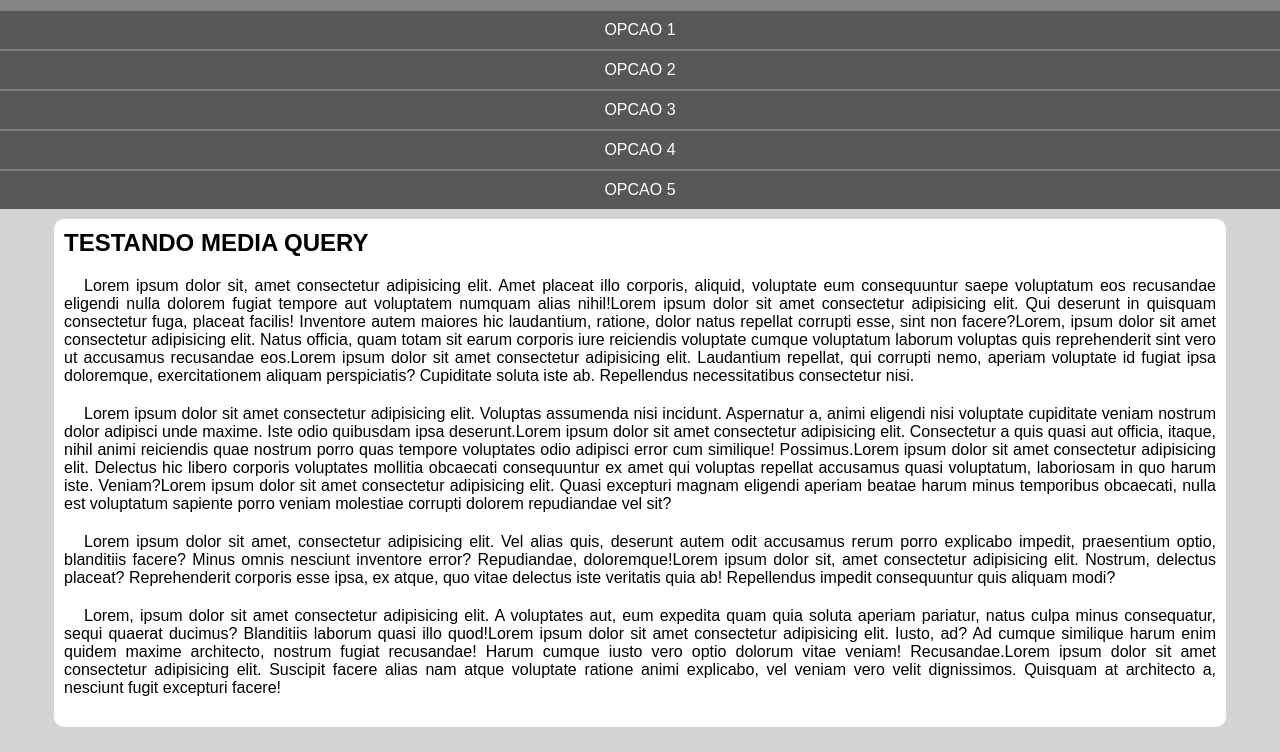
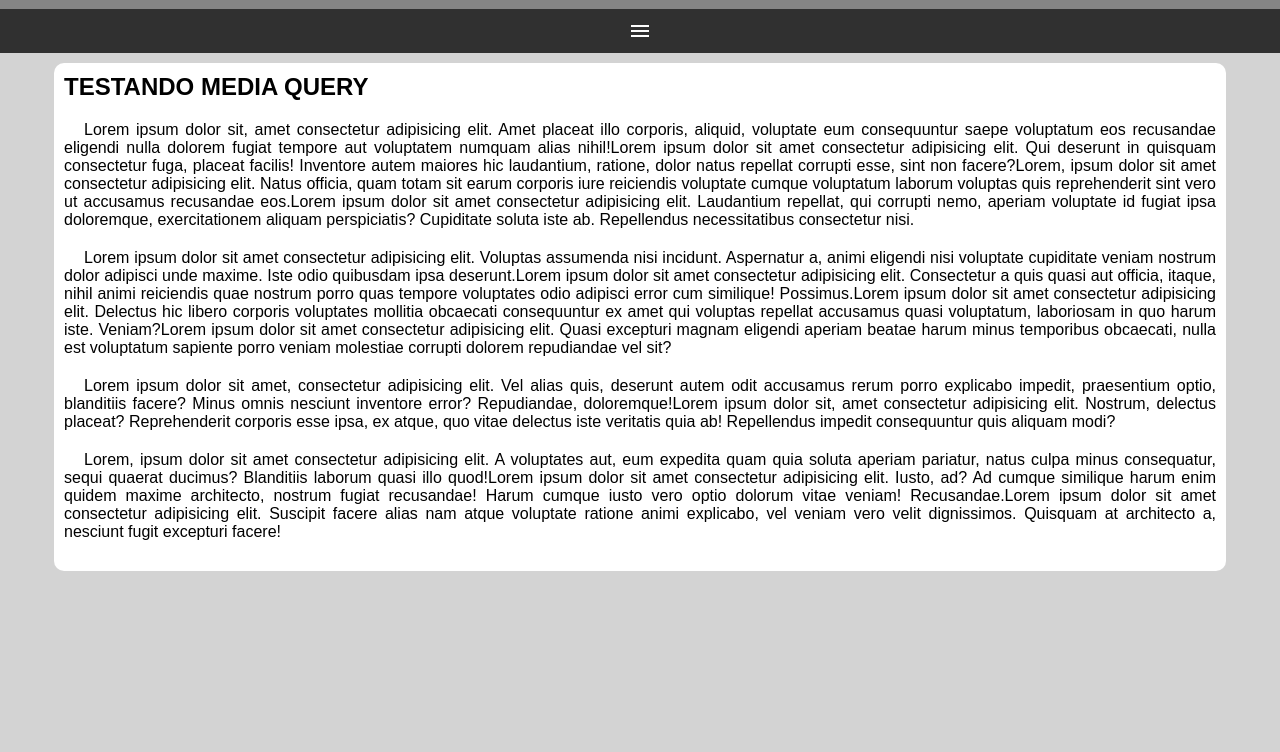
Before and after one commit to fabiomartinsbatista/html5-css3, a plain HTML site: page exercicios/ex026/mq005/index.html in a window 1280 px wide. Shown: the part 48-800 px from the top of the page. Drawn offline with Linux system fonts and the light colour scheme.

Commit message:
new burguer

```diff
--- a/exercicios/ex026/mq005/estilos/style.css
+++ b/exercicios/ex026/mq005/estilos/style.css
@@ -25,6 +25,26 @@ menu {
 
 menu > ul {
     list-style-type: none;
+}
+
+i#burguer {
+    background-color: rgb(48, 48, 48);
+    color: white;
+    display: block;
+    text-align: center;
+    padding: 10px;
+    cursor: pointer;
+}
+
+
+menu {
+       display: none;
+}
+
+
+i#burguer:hover {
+    background-color: white;
+    color: black;
 }
 
 menu > ul > li > a {
--- a/exercicios/ex026/mq005/index.html
+++ b/exercicios/ex026/mq005/index.html
@@ -4,12 +4,14 @@
     <meta charset="UTF-8">
     <meta name="viewport" content="width=device-width, initial-scale=1.0">
     <title>MEDIA QUERY</title>
+    <link href="https://fonts.googleapis.com/icon?family=Material+Icons" rel="stylesheet">
     <link rel="stylesheet" href="estilos/style.css">
 </head>
 <body>
     <header>
       <h1>MEU SITE</h1>
-      <menu>
+      <i id="burguer" class="material-icons" onclick="clickMenu()">menu</i>
+      <menu id="itens">
         <ul>
             <li><a href="#">OPCAO 1</a></li>
             <li><a href="#">OPCAO 2</a></li>
@@ -32,6 +34,15 @@
 
         </article>
     </main>
+    <script>
+        function clickMenu() {
+                        if (itens.style.display == 'block') {
+                            itens.style.display = 'none'
+                        } else {
+                            itens.style.display = 'block'
+                        }
+        }
+    </script>
 
 </body>
 </html>
```
